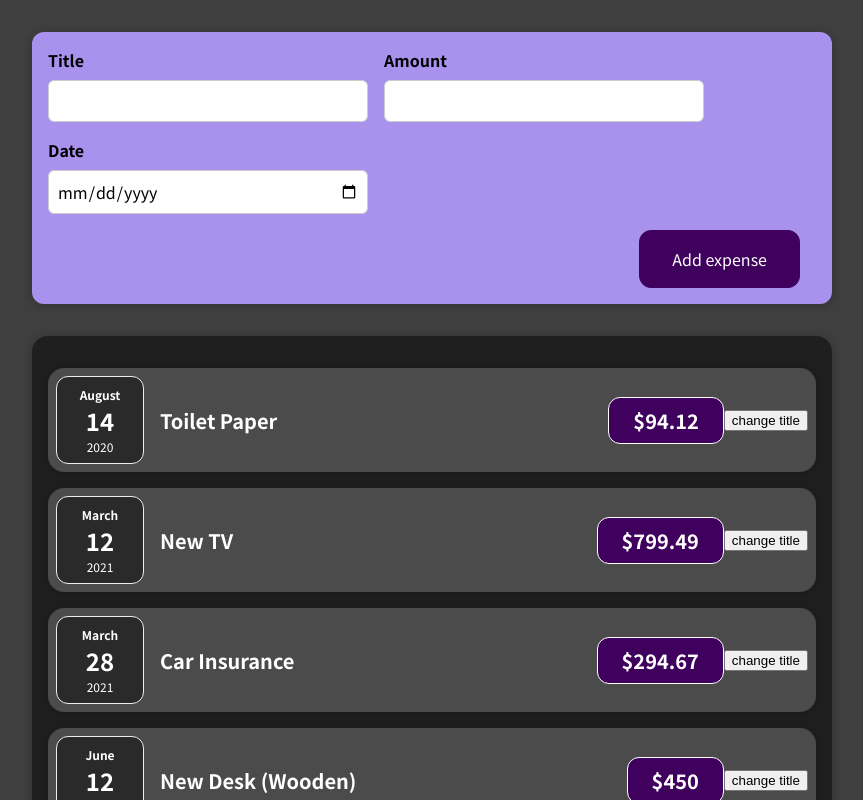
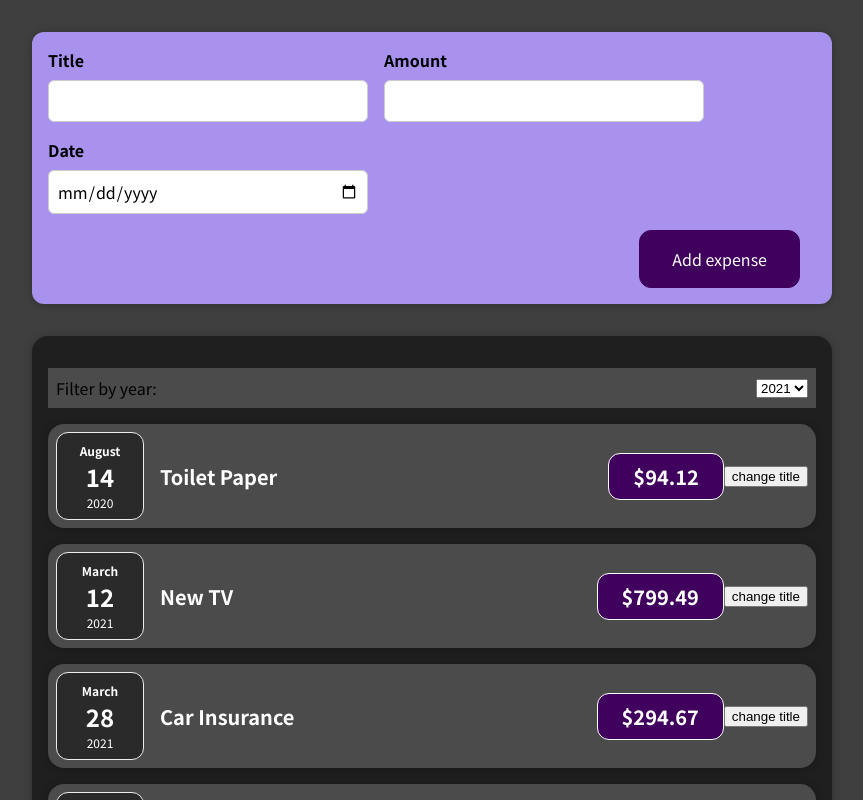
Before and after one commit to matherton/react-complete-guide, a React (Create React App) app: page / in a window 1280 px wide. Shown: the top 800 px of the page, without its empty margins (208-1071 px from the left). Built offline with nearby package versions, Linux system fonts and the light colour scheme.

Commit message:
1st half of lesson 59: added dropdown and consoled logged it's event.target.value

```diff
--- /dev/null
+++ b/src/components/Expenses/ExpenseFilter.js
@@ -0,0 +1,25 @@
+import React, { useState } from "react";
+
+import "./ExpensesFilter.css";
+
+const ExpenseFilter = (props) => {
+  const [year, setYear] = useState(props.year);
+  const yearHandler = (event) => {
+    setYear(year);
+    console.log(event.target.value);
+  };
+
+  return (
+    <div className="expense-item">
+      <label htmlFor="year">Filter by year:</label>
+      <select name="year" id="year" onChange={yearHandler}>
+        <option>2021</option>
+        <option>2022</option>
+        <option>2023</option>
+        <option>2024</option>
+      </select>
+    </div>
+  );
+};
+
+export default ExpenseFilter;
--- a/src/components/Expenses/Expenses.js
+++ b/src/components/Expenses/Expenses.js
@@ -1,10 +1,16 @@
 import Card from "../UI/Card";
 import ExpenseItem from "./ExpenseItem";
+import ExpenseFilter from "./ExpenseFilter";
 import "./Expenses.css";
 
 const Expenses = (props) => {
+  const addYearHandler = (props) => {
+    console.log(props);
+  };
   return (
+    <>
       <Card className="expenses">
+        <ExpenseFilter onSelectYear={addYearHandler} />
         <ExpenseItem
           title={props.items[0].title}
           amount={props.items[0].amount}
@@ -26,6 +32,7 @@ const Expenses = (props) => {
           date={props.items[3].date}
         />
       </Card>
+    </>
   );
 };
 
--- /dev/null
+++ b/src/components/Expenses/ExpensesFilter.css
@@ -0,0 +1,24 @@
+.expenses-filter {
+  color: white;
+  padding: 0 1rem;
+}
+
+.expenses-filter__control {
+  display: flex;
+  width: 100%;
+  align-items: center;
+  justify-content: space-between;
+  margin: 1rem 0;
+}
+
+.expenses-filter label {
+  font-weight: bold;
+  margin-bottom: 0.5rem;
+}
+
+.expenses-filter select {
+  font: inherit;
+  padding: 0.5rem 3rem;
+  font-weight: bold;
+  border-radius: 6px;
+}
```
Lines whose indentation alone changed are shown as unchanged.
